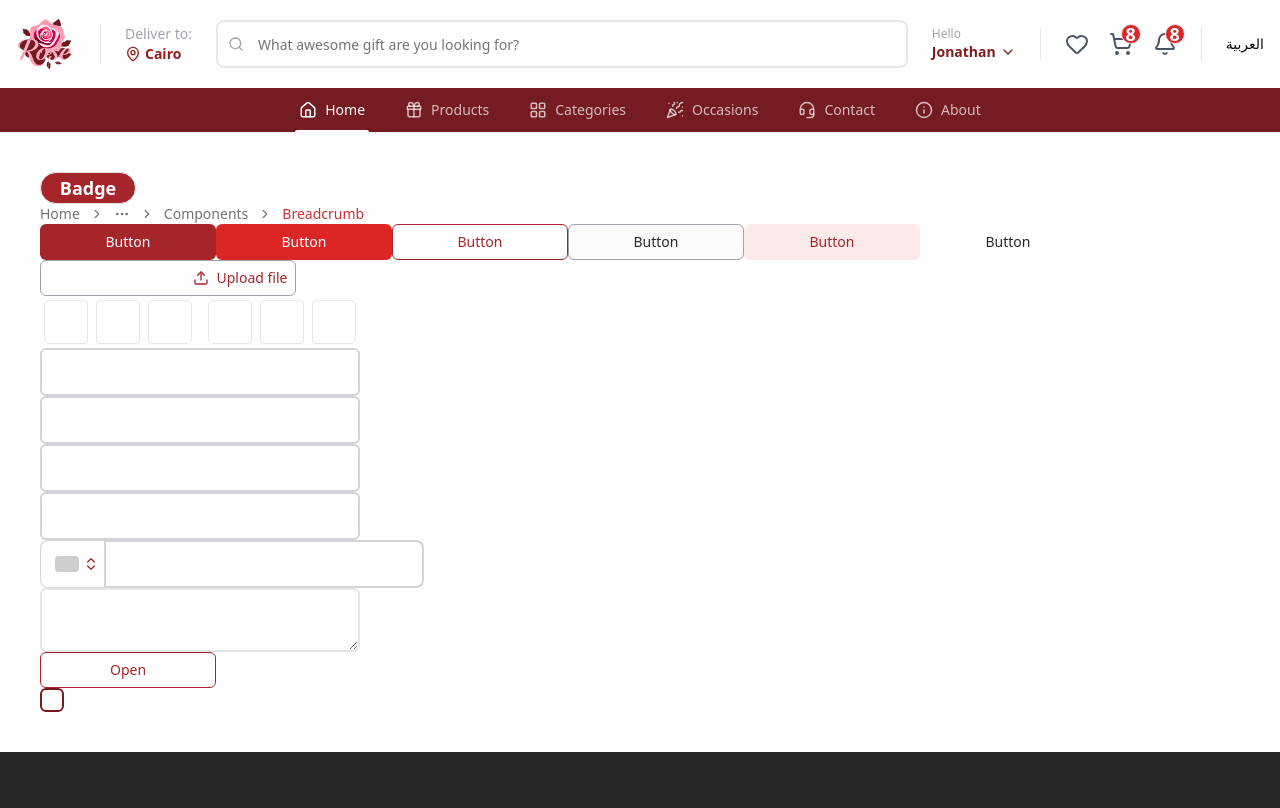
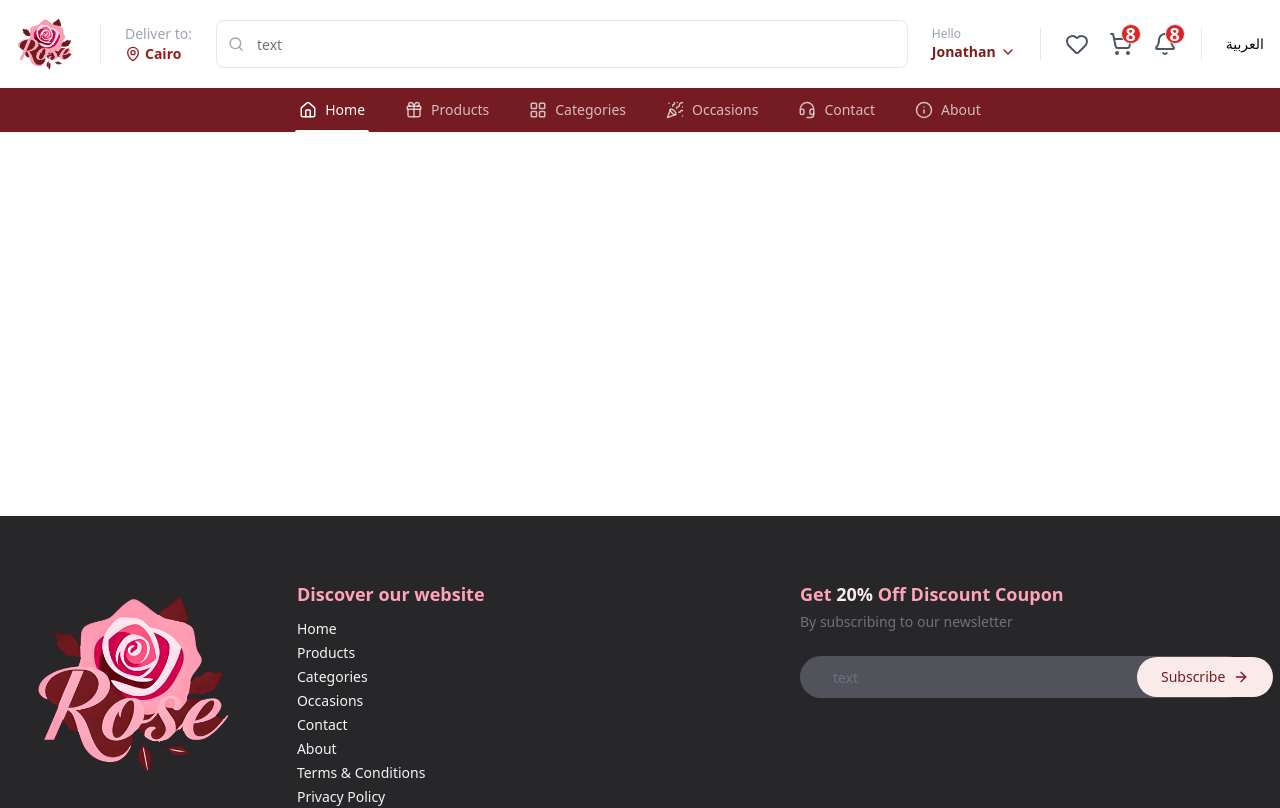
Before and after one commit to AhmedElhlawany/Rose-App, a Next.js app: page / in a window 1280 px wide. Shown: the top 808 px of the page. Built offline with nearby package versions, Linux system fonts and the light colour scheme.

Commit message:
feat(ui): design system components

```diff
--- a/src/app/(home)/page.tsx
+++ b/src/app/(home)/page.tsx
@@ -1,140 +1,6 @@
-import { Badge } from "@/components/ui/badge";
-import { Breadcrumb, BreadcrumbList, BreadcrumbItem, BreadcrumbLink, BreadcrumbSeparator, BreadcrumbEllipsis, BreadcrumbPage } from "@/components/ui/breadcrumb";
-import { Button } from "@/components/ui/button";
-import { Checkbox } from "@/components/ui/checkbox";
-import { DropdownMenu, DropdownMenuTrigger, DropdownMenuContent, DropdownMenuItem, DropdownMenuLabel, DropdownMenuGroup, DropdownMenuSeparator, DropdownMenuSub, DropdownMenuSubTrigger, DropdownMenuPortal, DropdownMenuSubContent, DropdownMenuShortcut } from "@/components/ui/dropdown-menu";
-import { Input } from "@/components/ui/input";
-import FileUpload from "@/components/ui/input-file";
-import { InputOTP, InputOTPGroup, InputOTPSlot } from "@/components/ui/input-otp";
-import { PhoneInput } from "@/components/ui/phone-input";
-import { Textarea } from "@/components/ui/textarea";
-import Link from "next/link";
-
-
 
 export default function Home() {
-
-  return <>
-  <div className="p-10">
-  <Badge>Badge</Badge>
-   <Breadcrumb>
-      <BreadcrumbList>
-        <BreadcrumbItem>
-          <BreadcrumbLink asChild>
-            <Link href="/">Home</Link>
-          </BreadcrumbLink>
-        </BreadcrumbItem>
-        <BreadcrumbSeparator />
-        <BreadcrumbItem>
-          <DropdownMenu>
-            <DropdownMenuTrigger className="flex items-center gap-1">
-              <BreadcrumbEllipsis className="size-4" />
-              <span className="sr-only">Toggle menu</span>
-            </DropdownMenuTrigger>
-            <DropdownMenuContent align="start">
-              <DropdownMenuItem>Documentation</DropdownMenuItem>
-              <DropdownMenuItem>Themes</DropdownMenuItem>
-              <DropdownMenuItem>GitHub</DropdownMenuItem>
-            </DropdownMenuContent>
-          </DropdownMenu>
-        </BreadcrumbItem>
-        <BreadcrumbSeparator />
-        <BreadcrumbItem>
-          <BreadcrumbLink asChild>
-            <Link href="/docs/components">Components</Link>
-          </BreadcrumbLink>
-        </BreadcrumbItem>
-        <BreadcrumbSeparator />
-        <BreadcrumbItem>
-          <BreadcrumbPage>Breadcrumb</BreadcrumbPage>
-        </BreadcrumbItem>
-      </BreadcrumbList>
-    </Breadcrumb>
-
-
-    <Button variant="primary">Button</Button>
-    <Button variant="destructive">Button</Button>
-    <Button variant="outline">Button</Button>
-    <Button variant="Subtle">Button</Button>
-    <Button variant="secondary">Button</Button>
-    <Button variant="ghost">Button</Button>
-
-    <FileUpload/>
-     <InputOTP maxLength={6}>
-      <InputOTPGroup>
-        <InputOTPSlot index={0} />
-        <InputOTPSlot index={1} />
-        <InputOTPSlot index={2} />
-      </InputOTPGroup>
-      <InputOTPGroup>
-        <InputOTPSlot index={3} />
-        <InputOTPSlot index={4} />
-        <InputOTPSlot index={5} />
-      </InputOTPGroup>
-    </InputOTP>
-    <Input variant="text"></Input>
-    <Input variant="email"></Input>
-    <Input variant="url"></Input>
-    <Input variant="password"></Input>
-    <PhoneInput></PhoneInput>
-    <Textarea></Textarea>
-
-      <DropdownMenu>
-      <DropdownMenuTrigger asChild>
-        <Button variant="outline">Open</Button>
-      </DropdownMenuTrigger>
-      <DropdownMenuContent className="w-56" align="start">
-        <DropdownMenuLabel>My Account</DropdownMenuLabel>
-        <DropdownMenuGroup>
-          <DropdownMenuItem>
-            Profile
-            <DropdownMenuShortcut>⇧⌘P</DropdownMenuShortcut>
-          </DropdownMenuItem>
-          <DropdownMenuItem>
-            Billing
-            <DropdownMenuShortcut>⌘B</DropdownMenuShortcut>
-          </DropdownMenuItem>
-          <DropdownMenuItem>
-            Settings
-            <DropdownMenuShortcut>⌘S</DropdownMenuShortcut>
-          </DropdownMenuItem>
-          <DropdownMenuItem>
-            Keyboard shortcuts
-            <DropdownMenuShortcut>⌘K</DropdownMenuShortcut>
-          </DropdownMenuItem>
-        </DropdownMenuGroup>
-        <DropdownMenuSeparator />
-        <DropdownMenuGroup>
-          <DropdownMenuItem>Team</DropdownMenuItem>
-          <DropdownMenuSub>
-            <DropdownMenuSubTrigger>Invite users</DropdownMenuSubTrigger>
-            <DropdownMenuPortal>
-              <DropdownMenuSubContent>
-                <DropdownMenuItem>Email</DropdownMenuItem>
-                <DropdownMenuItem>Message</DropdownMenuItem>
-                <DropdownMenuSeparator />
-                <DropdownMenuItem>More...</DropdownMenuItem>
-              </DropdownMenuSubContent>
-            </DropdownMenuPortal>
-          </DropdownMenuSub>
-          <DropdownMenuItem>
-            New Team
-            <DropdownMenuShortcut>⌘+T</DropdownMenuShortcut>
-          </DropdownMenuItem>
-        </DropdownMenuGroup>
-        <DropdownMenuSeparator />
-        <DropdownMenuItem>GitHub</DropdownMenuItem>
-        <DropdownMenuItem>Support</DropdownMenuItem>
-        <DropdownMenuItem disabled>API</DropdownMenuItem>
-        <DropdownMenuSeparator />
-        <DropdownMenuItem>
-          Log out
-          <DropdownMenuShortcut>⇧⌘Q</DropdownMenuShortcut>
-        </DropdownMenuItem>
-      </DropdownMenuContent>
-    </DropdownMenu>
-
-    <Checkbox />
-  </div>
-  </>
+  return (
+    <></>
+  );
 }
--- a/src/components/ui/input-file.tsx
+++ b/src/components/ui/input-file.tsx
@@ -14,7 +14,7 @@ export default function FileUpload() {
       <input
         type="file"
         ref={fileInputRef}
-        className="hidden"
+        className="hidden "
         onChange={(e) => {
           if (e.target.files && e.target.files.length > 0) {
             setFileName(e.target.files[0].name)
@@ -24,7 +24,7 @@ export default function FileUpload() {
 
 
       <Button variant="Subtle"
-      className="bg-transparent !text-end ps-36 !pe-0 w-64 relative text-maroon-600"
+      className="bg-transparent !text-end ps-48 !pe-0  relative text-maroon-600  h-12 w-80 rounded-lg  border-2    text-base transition-colors md:text-sm dark:bg-zinc-700 dark:border-zinc-600 dark:hover:border-zinc-500 dark:text-zinc-400 dark:focus:border-softpink-400"
         type="button"
         onClick={() => fileInputRef.current?.click()}
       >
--- a/src/components/ui/input.tsx
+++ b/src/components/ui/input.tsx
@@ -39,7 +39,7 @@ const Input = React.forwardRef<HTMLInputElement, InputProps>(
           disabled={disabled}
           className={cn(
             /* ================= Base ================= */
-            "flex h-12 w-80 rounded-md text-zinc-800 border-2 border-zinc-600 bg-transparent p-4 text-base transition-colors md:text-sm dark:bg-zinc-700 dark:border-zinc-600 dark:hover:border-zinc-500 dark:text-zinc-400 dark:focus:border-softpink-400 ",
+            "flex h-12 w-80 rounded-lg text-zinc-800 border border-zinc-300 bg-transparent p-4 text-base transition-colors md:text-sm dark:bg-zinc-700 dark:border-zinc-600 dark:hover:border-zinc-500 dark:text-zinc-400 dark:focus:border-softpink-400 ",
 
             /* ================= Default ================= */
             "border-zinc-300 placeholder:text-muted-foreground",
@@ -84,6 +84,7 @@ const Input = React.forwardRef<HTMLInputElement, InputProps>(
             className
           )}
           {...props}
+          placeholder="text"
         />
         {variant === "search" && <Search className="absolute left-3 top-1/2 transform -translate-y-1/2 text-zinc-400" />}
         {variant === "tel" && <span className="absolute left-3 top-1/2 transform -translate-y-1/2 text-gray-950">EG (+20)</span>}
```
